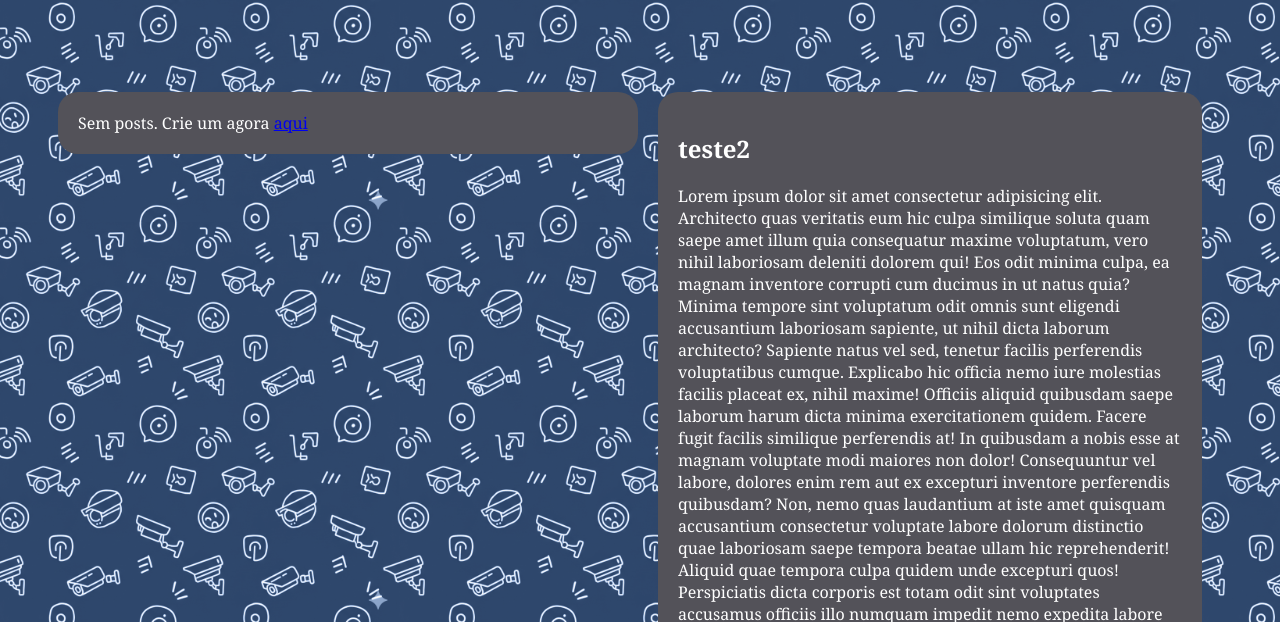
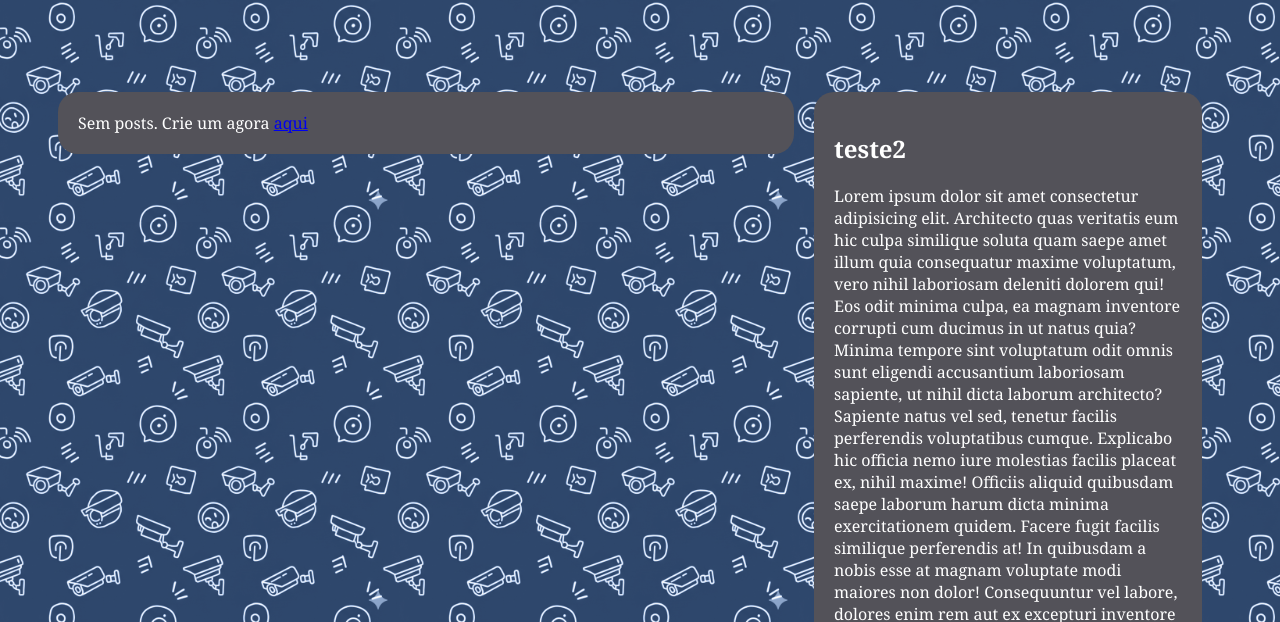
Before and after one commit to GustavoFelicianoBritto/ProjetoCypherBlogOffline, a plain HTML site: page index.html in a window 1280 px wide. Shown: the part 178-800 px from the top of the page. Drawn offline with Linux system fonts and the light colour scheme.

Commit message:
atualização flex, removido max width do post container, add favicon

```diff
--- a/style/style.css
+++ b/style/style.css
@@ -153,9 +153,6 @@ main{
     flex-direction: column;
     flex: 2;
     align-items: center;
-    max-width: calc(50vw - 100px);
-
-
 
 
 
```
